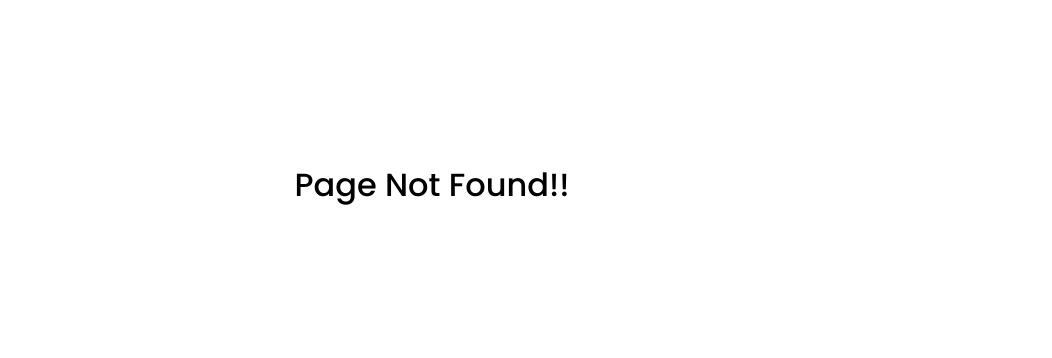
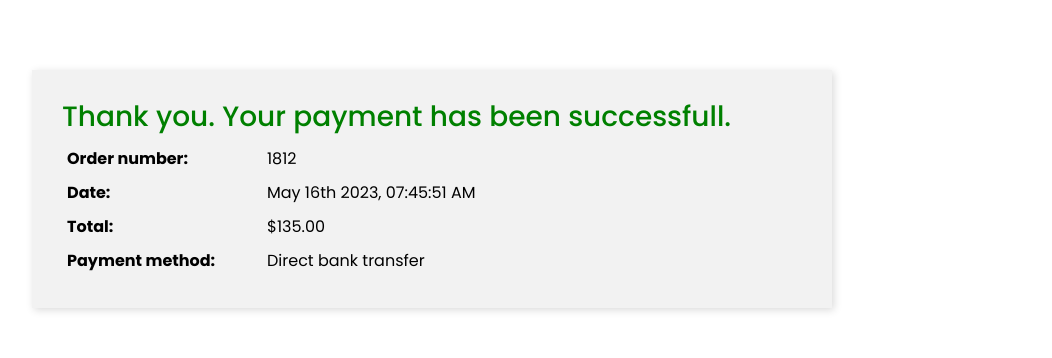
Before and after one commit to nihalDelimp/bold_portable_frontend, a React (Create React App) app: page /payment-success in a window 1280 px wide. Shown: the part 366-724 px from the top of the page, without its empty margins (208-1260 px from the left). Built offline with nearby package versions, Linux system fonts and the light colour scheme; no server answers.

Commit message:
implemented payment success page

```diff
--- a/src/RootRouter/index.tsx
+++ b/src/RootRouter/index.tsx
@@ -9,6 +9,8 @@ import Quotations from "../components/MyQuotations";
 import QuotationDetails from "../components/QuotationDetails";
 import MyAccount from "../components/MyAccount";
 import PaymentDetails from "../components/PaymentDetails";
+import PaymentSuccess from "../components/PaymentSuccess";
+
 
 function RootRouter() {
   return (
@@ -21,6 +23,7 @@ function RootRouter() {
           <Route path="/checkout" element={<Checkout />} />
           <Route path="/quotations" element={<Quotations />} />
           <Route path="/my-account" element={<MyAccount />} />
+          <Route path="/payment-success" element={<PaymentSuccess/>} />
           <Route path="/quotation-details/:id" element={<QuotationDetails />} />
           <Route path="/subscription-payment-details/:id" element={<PaymentDetails />} />
           <Route path="*" element={<PageNoteFound />} />
--- /dev/null
+++ b/src/asstes/scss/pages/_paymentSuccess.scss
@@ -0,0 +1,40 @@
+.order--sucsess--message {
+    padding: clamp(40px, 6vw, 100px) 15px;
+
+    .order--message--container {
+        max-width: 800px;
+        min-height: calc(100vh - calc(clamp(40px, 6vw, 100px) * 2));
+        width: 100%;
+        @include flex();
+        margin: 0 auto;
+        .order--message--body {
+            padding: 30px;
+            background-color: lighten($black, 95%);
+            box-shadow: 2px 2px 8px rgba(000,000,000,0.15);
+            @media (max-width:767px) {
+                padding: 20px 15px;
+            }
+            h3 {
+                color: green;
+                font-weight: 500;
+            }
+            table {
+                padding-top: 30px;
+                tr {
+                    @media (max-width:450px) {
+                        display: flex;
+                        flex-direction: column;
+                    }
+                    th {
+                        text-align: left;
+                        min-width: 200px;
+                        padding: 5px;
+                    }
+                    td {
+                        padding: 5px;
+                    }
+                }
+            }
+        }
+    }
+}
--- a/src/asstes/scss/pages/index.scss
+++ b/src/asstes/scss/pages/index.scss
@@ -3,4 +3,5 @@
 @import "checkout";
 @import "quotation";
 @import "quotationDetails";
-@import "_myAccount";
+@import "myAccount";
+@import "paymentSuccess"
--- /dev/null
+++ b/src/components/PaymentSuccess.tsx
@@ -0,0 +1,43 @@
+import React, { useState } from "react";
+import { getFormatedDate } from "../Helper";
+import moment from "moment";
+
+function PaymentSuccess() {
+  const [currentDate] = useState(new Date());
+
+  return (
+    <>
+      <section className="order--sucsess--message">
+        <div className="order--message--container">
+          <div className="order--message--body">
+            <h3>Thank you. Your payment has been successfull.</h3>
+            <table>
+              <tbody>
+                <tr>
+                  <th>Order number:</th>
+                  <td>1812</td>
+                </tr>
+                <tr>
+                  <th>Date:</th>
+                  <td>
+                    {moment(currentDate).format("MMMM Do YYYY, hh:mm:ss A")}
+                  </td>
+                </tr>
+                <tr>
+                  <th>Total:</th>
+                  <td>$135.00</td>
+                </tr>
+                <tr>
+                  <th>Payment method:</th>
+                  <td>Direct bank transfer</td>
+                </tr>
+              </tbody>
+            </table>
+          </div>
+        </div>
+      </section>
+    </>
+  );
+}
+
+export default PaymentSuccess;
--- a/src/components/QuotationDetails.tsx
+++ b/src/components/QuotationDetails.tsx
@@ -17,7 +17,6 @@ function QuotationDetails(props: MyComponentProps) {
   const [quotationDetails, setQuotationDetails] = useState<any>({});
   const { user, accessToken } = useSelector((state: RootState) => state.auth);
 
-  console.log("QuotationsDetails", quotationDetails);
 
   useEffect(() => {
     getProductDetailsData();
@@ -58,6 +57,7 @@ function QuotationDetails(props: MyComponentProps) {
       product_description: "Big size potty box1",
       interval: "month",
       shipping_amount: 2,
+      success_url : `${window.location.origin}/payment-success`
     };
     setLoading(true);
     await authAxios()
```
